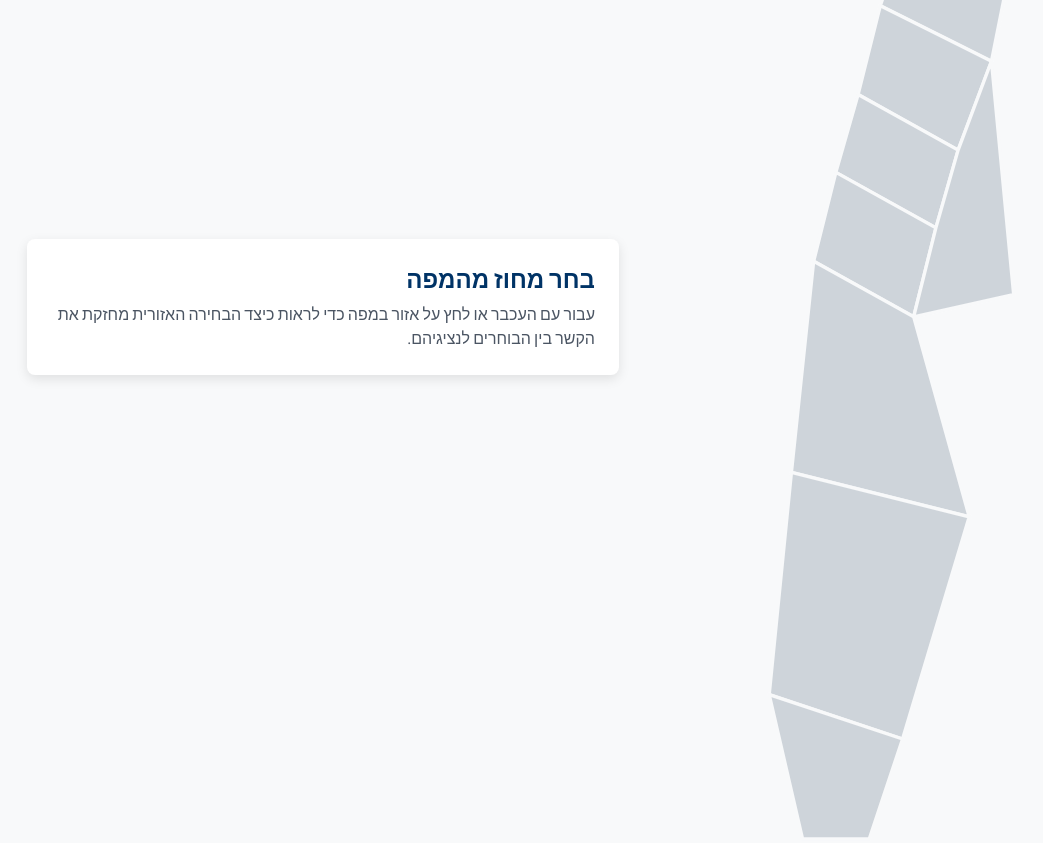
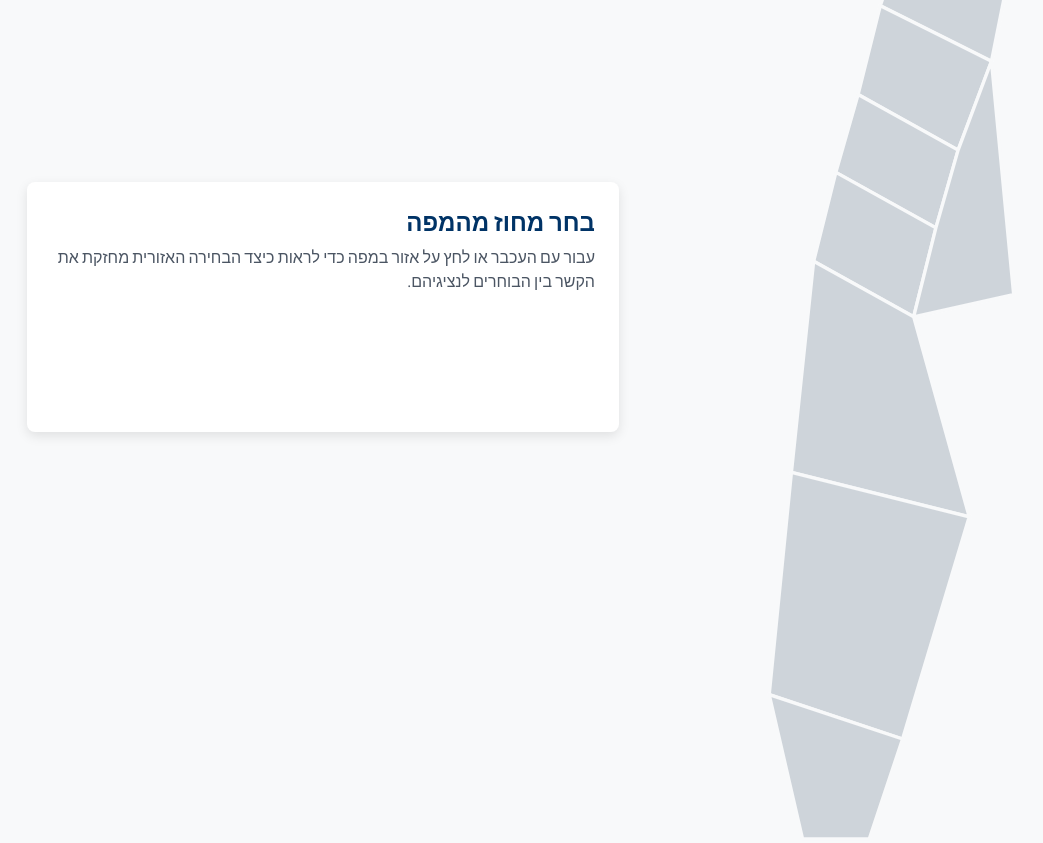
Before and after one commit to pinywinner/Yuma, a plain HTML site: page index.html in a window 1280 px wide. Shown: the part 3517-4360 px from the top of the page, without its empty margins (5-1048 px from the left). Drawn offline with nearby package versions, Linux system fonts and the light colour scheme.

Commit message:
Update index.html

```diff
--- a/index.html
+++ b/index.html
@@ -12,6 +12,9 @@
     <link rel="preconnect" href="https://fonts.gstatic.com" crossorigin>
     <link href="https://fonts.googleapis.com/css2?family=Assistant:wght@300;400;600;700&display=swap" rel="stylesheet">
     <style>
+        html {
+            scroll-behavior: smooth;
+        }
         body {
             font-family: 'Assistant', sans-serif;
             background-color: #F8F9FA;
@@ -97,6 +100,7 @@
             border-radius: 0.5rem;
             box-shadow: 0 4px 12px rgba(0,0,0,0.1);
             transition: all 0.3s ease-in-out;
+            min-height: 250px; /* Ensure a minimum height */
         }
     </style>
 </head>
@@ -195,6 +199,7 @@
                     <div class="card-content"><h5 class="font-bold mb-2">המהלך:</h5><p class="text-gray-600 mb-4">חקיקה שתחייב את כל המפלגות לקיים הליכי בחירה דמוקרטיים פנימיים לקביעת המועמדים והיו"ר.</p><h5 class="font-bold mb-2">המטרה:</h5><p class="text-gray-600">בלימת "מפלגות האישיות", החזרת הכוח לחברי המפלגה, ושיקום המפלגות כמוסדות דמוקרטיים ויציבים.</p></div>
                 </div>
             </div>
+
             <div class="mt-12 bg-blue-50 border-r-4 border-blue-500 p-6 rounded-lg scroll-animate mb-16">
                 <h4 class="text-2xl font-bold text-[#003366] mb-2">העיקר הוא השילוב</h4>
                 <p class="text-lg text-gray-700">חיוני להבין שרכיבים אלו אינם "תפריט" לבחירה. הצלחת הרפורמה תלויה ביישום משולב של כל מרכיביה. למשל, העלאת אחוז החסימה לבדה עלולה לפגוע בייצוגיות, אך בשילוב עם בחירה אזורית, היא מבטיחה איזון נכון.</p>
@@ -208,7 +213,6 @@
                 <div class="map-container scroll-animate">
                     <div id="map-tooltip" class="map-tooltip"></div>
                     <svg id="israel-map" viewBox="0 0 180 500" class="w-full h-auto">
-                        <!-- NOTE: This is a more geographically faithful illustrative map. -->
                         <g id="districts">
                             <path id="galil-golan" class="district" data-name="מחוז הגליל והגולן" data-mandates="9" d="M100 0 L155 10 L145 70 L120 95 L80 60 L100 0Z"/>
                             <path id="haifa" class="district" data-name="מחוז חיפה והעמקים" data-mandates="11" d="M80 60 L120 95 L110 145 L60 120 L80 60Z"/>
@@ -227,6 +231,7 @@
                     <div id="map-info-box" class="map-info-box scroll-animate">
                         <h4 class="text-2xl font-bold text-[#003366] mb-2" id="info-title">בחר מחוז מהמפה</h4>
                         <p class="text-gray-600" id="info-text">עבור עם העכבר או לחץ על אזור במפה כדי לראות כיצד הבחירה האזורית מחזקת את הקשר בין הבוחרים לנציגיהם.</p>
+                        <div id="info-details" class="mt-4"></div>
                     </div>
                 </div>
             </div>
@@ -264,40 +269,18 @@
             const twoLargestPartiesSeats = [71, 82, 90, 80, 95, 85, 79, 76, 58, 45, 57, 48, 55];
             const enppData = [4.73, 4.37, 4.71, 4.38, 3.86, 5.05, 4.89, 4.39, 6.17, 8.69, 6.77, 7.84, 6.00];
 
-            new Chart(document.getElementById('largePartiesChart').getContext('2d'), {
-                type: 'line',
-                data: { labels: electionYears, datasets: [{ data: twoLargestPartiesSeats, borderColor: '#003366', backgroundColor: 'rgba(0, 51, 102, 0.1)', borderWidth: 2, tension: 0.1, fill: true }] },
-                options: { responsive: true, scales: { y: { beginAtZero: false, title: { display: true, text: 'מספר מושבים' } } }, plugins: { legend: { display: false } } }
-            });
-
-            new Chart(document.getElementById('enppChart').getContext('2d'), {
-                type: 'bar',
-                data: { labels: electionYears, datasets: [{ data: enppData, backgroundColor: '#D9534F' }] },
-                options: { responsive: true, scales: { y: { beginAtZero: true, title: { display: true, text: 'מספר אפקטיבי' } } }, plugins: { legend: { display: false } } }
-            });
+            new Chart(document.getElementById('largePartiesChart').getContext('2d'), { type: 'line', data: { labels: electionYears, datasets: [{ data: twoLargestPartiesSeats, borderColor: '#003366', backgroundColor: 'rgba(0, 51, 102, 0.1)', borderWidth: 2, tension: 0.1, fill: true }] }, options: { responsive: true, scales: { y: { beginAtZero: false, title: { display: true, text: 'מספר מושבים' } } }, plugins: { legend: { display: false } } } });
+            new Chart(document.getElementById('enppChart').getContext('2d'), { type: 'bar', data: { labels: electionYears, datasets: [{ data: enppData, backgroundColor: '#D9534F' }] }, options: { responsive: true, scales: { y: { beginAtZero: true, title: { display: true, text: 'מספר אפקטיבי' } } }, plugins: { legend: { display: false } } } });
 
             // Threshold Simulation Chart
-            const thresholdData = {
-                '2': { parties: 12, wasted: 3.1, seats: [28, 27, 15, 13, 11, 5, 4, 4, 4, 3, 3, 3] },
-                '2.5': { parties: 11, wasted: 5.5, seats: [29, 27, 15, 13, 11, 5, 4, 4, 4, 3, 3] },
-                '3': { parties: 9, wasted: 11.4, seats: [31, 30, 16, 13, 11, 6, 5, 4, 4] },
-                '4': { parties: 6, wasted: 21.4, seats: [34, 33, 18, 15, 13, 7] }
-            };
+            const thresholdData = { '2': { parties: 12, wasted: 3.1, seats: [28, 27, 15, 13, 11, 5, 4, 4, 4, 3, 3, 3] }, '2.5': { parties: 11, wasted: 5.5, seats: [29, 27, 15, 13, 11, 5, 4, 4, 4, 3, 3] }, '3': { parties: 9, wasted: 11.4, seats: [31, 30, 16, 13, 11, 6, 5, 4, 4] }, '4': { parties: 6, wasted: 21.4, seats: [34, 33, 18, 15, 13, 7] } };
             const partyLabels = ['קדימה', 'הליכוד', 'ישראל ביתנו', 'העבודה', 'ש"ס', 'יהדות התורה', 'רע"מ-תע"ל', 'האיחוד הלאומי', 'חד"ש', 'הבית היהודי', 'מרצ', 'בל"ד'];
             const partyColors = ['#2B6CB0', '#3182CE', '#4299E1', '#63B3ED', '#00A3A3', '#4FD1C5', '#38B2AC', '#319795', '#D53F8C', '#B83280', '#97266D', '#702459'];
             let thresholdChart;
-
             function createThresholdChart(threshold) {
                 const data = thresholdData[threshold];
                 if (thresholdChart) thresholdChart.destroy();
-                thresholdChart = new Chart(document.getElementById('thresholdChart').getContext('2d'), {
-                    type: 'bar',
-                    data: {
-                        labels: partyLabels.slice(0, data.parties),
-                        datasets: [{ data: data.seats, backgroundColor: partyColors.slice(0, data.parties) }]
-                    },
-                    options: { indexAxis: 'y', responsive: true, scales: { x: { beginAtZero: true, title: { display: true, text: 'מספר מושבים' } } }, plugins: { legend: { display: false } } }
-                });
+                thresholdChart = new Chart(document.getElementById('thresholdChart').getContext('2d'), { type: 'bar', data: { labels: partyLabels.slice(0, data.parties), datasets: [{ data: data.seats, backgroundColor: partyColors.slice(0, data.parties) }] }, options: { indexAxis: 'y', responsive: true, scales: { x: { beginAtZero: true, title: { display: true, text: 'מספר מושבים' } } }, plugins: { legend: { display: false } } } });
                 document.getElementById('party-count').textContent = data.parties;
                 document.getElementById('wasted-votes').textContent = `${data.wasted}%`;
             }
@@ -314,20 +297,22 @@
             // Interactive Map Logic
             const districts = document.querySelectorAll('.district');
             const tooltip = document.getElementById('map-tooltip');
+            const infoBox = document.getElementById('map-info-box');
             const infoTitle = document.getElementById('info-title');
             const infoText = document.getElementById('info-text');
+            const infoDetails = document.getElementById('info-details');
             const mapContainer = document.querySelector('.map-container');
 
             const districtInfo = {
-                "galil-golan": { title: "מחוז הגליל והגולן", text: "חיזוק הקשר לנציגים באזור הצפון, תוך מתן מענה לסוגיות ייחודיות כמו חקלאות, תיירות וביטחון. הנציגים יהיו חייבים דין וחשבון ישירות לתושבי הגליל." },
-                "haifa": { title: "מחוז חיפה והעמקים", text: "ייצוג למטרופולין הצפוני, עם התמקדות בתעשייה, נמל חיפה, ואיכות סביבה. הבוחרים יוכלו לבחור נציגים המתמחים בבעיות האורבניות והאזוריות." },
-                "sharon": { title: "מחוז השרון", text: "נציגות ממוקדת לאחד האזורים המאוכלסים במדינה, עם דגש על תחבורה, פיתוח עירוני ושמירה על שטחים ירוקים." },
-                "gush-dan": { title: "מחוז גוש דן", text: "מענה לצרכים של ערי הטבעת סביב תל אביב. הנציגים יטפלו בתשתיות ובשירותים המוניציפליים." },
-                "shfela": { title: "מחוז השפלה", text: "ייצוג לאזור המשלב ערים ותיקות וחדשות עם שטחים חקלאיים. הנציגים יעסקו באיזון בין פיתוח לשימור." },
-                "jerusalem": { title: "מחוז ירושלים", text: "נציגות שתתמקד באתגרים הייחודיים של בירת ישראל, כולל מורכבות דמוגרפית, פיתוח כלכלי ושמירה על המורשת." },
-                "negev-north": { title: "מחוז צפון הנגב", text: "חיזוק הפריפריה הדרומית עם נציגים שיהיו מחויבים לפיתוח באר שבע והסביבה, תעסוקה, והתמודדות עם אתגרי הבדואים." },
-                "negev-south": { title: "מחוז דרום הנגב", text: "נציגות ממוקדת לעיירות הפיתוח והמועצות האזוריות, שתבטיח שהקול שלהן יישמע בכנסת בנושאי תעסוקה, חינוך ותשתיות." },
-                "arava-eilat": { title: "מחוז הערבה ואילת", text: "הבטחת ייצוג לאזור המרוחק גאוגרפית, עם התמקדות בתיירות, חקלאות מדברית וקשרים בינלאומיים דרך נמל אילת." }
+                "galil-golan": { title: "מחוז הגליל והגולן", text: "חיזוק הקשר לנציגים באזור הצפון, תוך מתן מענה לסוגיות ייחודיות כמו חקלאות, תיירות וביטחון.", cities: "צפת, טבריה, קרית שמונה, קצרין, כרמיאל" },
+                "haifa": { title: "מחוז חיפה והעמקים", text: "ייצוג למטרופולין הצפוני, עם התמקדות בתעשייה, נמל חיפה, ואיכות סביבה.", cities: "חיפה, הקריות, נשר, עפולה, יקנעם" },
+                "sharon": { title: "מחוז השרון", text: "נציגות ממוקדת לאחד האזורים המאוכלסים במדינה, עם דגש על תחבורה, פיתוח עירוני ושמירה על שטחים ירוקים.", cities: "נתניה, הרצליה, כפר סבא, רעננה, חדרה" },
+                "gush-dan": { title: "מחוז גוש דן", text: "נציגים שיתמחו בסוגיות הליבה של המרכז הכלכלי והתרבותי של ישראל: יוקר מחיה, דיור ותחבורה.", cities: "תל אביב-יפו, רמת גן, גבעתיים, בני ברק, חולון" },
+                "shfela": { title: "מחוז השפלה", text: "ייצוג לאזור המשלב ערים ותיקות וחדשות עם שטחים חקלאיים. הנציגים יעסקו באיזון בין פיתוח לשימור.", cities: "ראשון לציון, רחובות, אשדוד, לוד, רמלה" },
+                "jerusalem": { title: "מחוז ירושלים", text: "נציגות שתתמקד באתגרים הייחודיים של בירת ישראל, כולל מורכבות דמוגרפית, פיתוח כלכלי ושמירה על המורשת.", cities: "ירושלים, בית שמש, מעלה אדומים, מבשרת ציון" },
+                "negev-north": { title: "מחוז צפון הנגב", text: "חיזוק הפריפריה הדרומית עם נציגים שיהיו מחויבים לפיתוח באר שבע והסביבה, תעסוקה, והתמודדות עם אתגרים אזוריים.", cities: "באר שבע, אשקלון, קרית גת, שדרות, נתיבות" },
+                "negev-south": { title: "מחוז דרום הנגב", text: "נציגות ממוקדת לעיירות הפיתוח והמועצות האזוריות, שתבטיח שהקול שלהן יישמע בכנסת בנושאי תעסוקה, חינוך ותשתיות.", cities: "דימונה, ירוחם, ערד, מצפה רמון" },
+                "arava-eilat": { title: "מחוז הערבה ואילת", text: "הבטחת ייצוג לאזור המרוחק גאוגרפית, עם התמקדות בתיירות, חקלאות מדברית וקשרים בינלאומיים דרך נמל אילת.", cities: "אילת, יטבתה, פארן" }
             };
 
             districts.forEach(district => {
@@ -346,9 +331,16 @@
                 district.addEventListener('click', () => {
                     districts.forEach(d => d.classList.remove('active'));
                     district.classList.add('active');
+
                     const info = districtInfo[district.id];
                     infoTitle.textContent = info.title;
                     infoText.textContent = info.text;
+                    infoDetails.innerHTML = `<h5 class="font-bold mt-4 mb-2">ערים מרכזיות במחוז:</h5><p class="text-gray-500 text-sm">${info.cities}</p>`;
+
+                    // Scroll into view on smaller screens
+                    if (window.innerWidth < 1024) { // Tailwind's lg breakpoint
+                        infoBox.scrollIntoView({ behavior: 'smooth', block: 'nearest' });
+                    }
                 });
             });
         });
```
